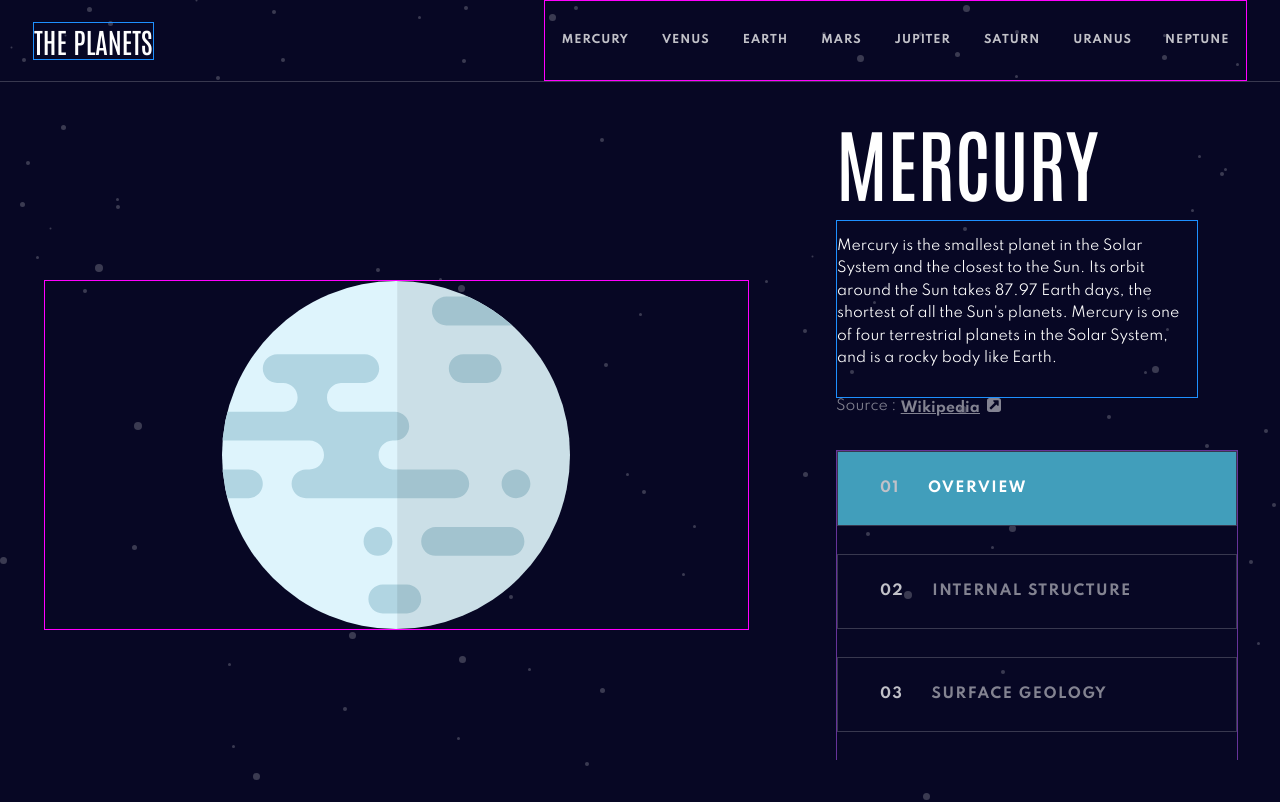
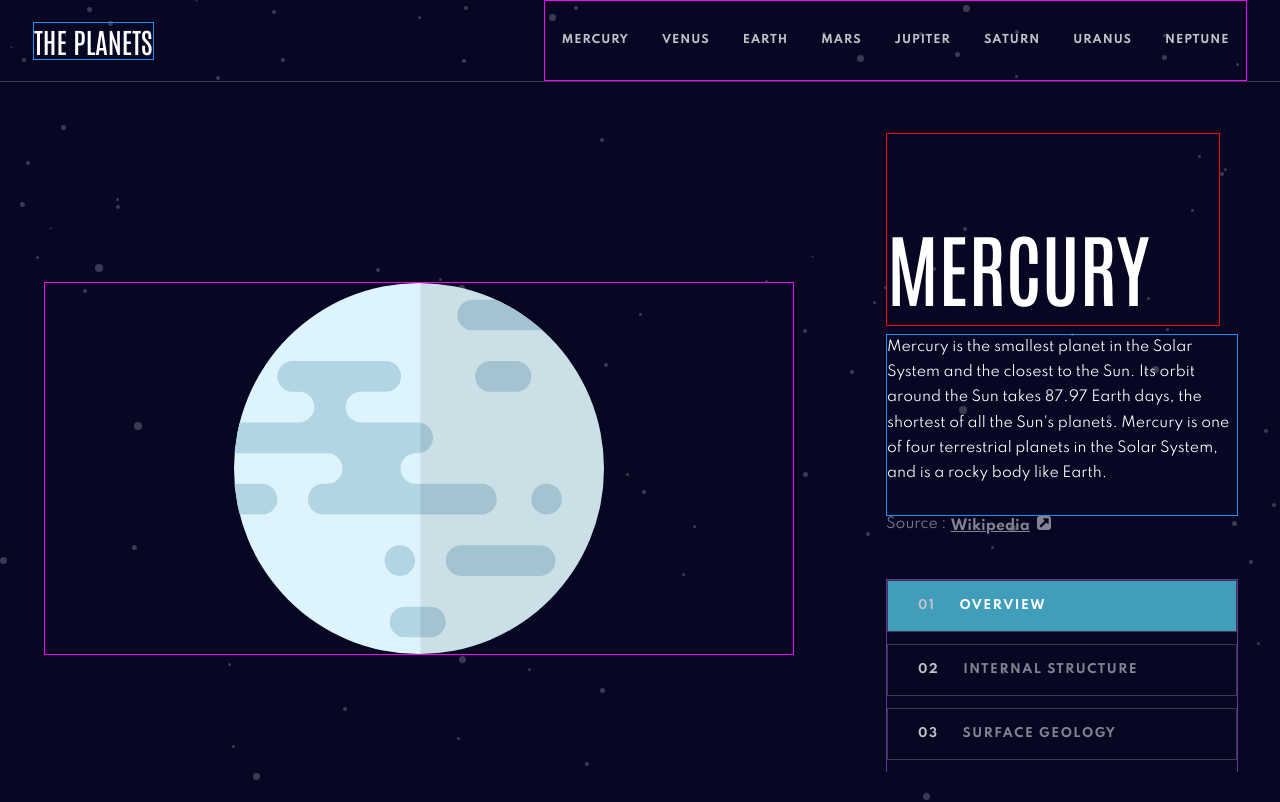
Before and after one commit to davidrhyne/planets-fact-site, a React (Create React App) app: page / in a window 1280 px wide. Shown: the top 802 px of the page. Built offline with nearby package versions, Linux system fonts and the light colour scheme.

Commit message:
completed first pass at styling entire project, starting refactoring

```diff
--- a/src/components/card/index.js
+++ b/src/components/card/index.js
@@ -80,22 +80,19 @@ Card.Button = function CardButton({ children, ...restProps}) {
     // console.log('button group current planet =', currentPlanet)
 
     const category = useCategory()
-    console.log('category = ', category)
-    console.log('sliced category = ', category.slice(0,8).toLowerCase())
-
-
+    // console.log('category = ', category)
+    // console.log('sliced category = ', category.slice(0,8).toLowerCase())
 
     const updateCategory = useCategoryUpdate();
     function handleButtonClick(value) {
-        console.log('button update value = ', value)
-        console.log('button update value sliced = ', value.slice(2))
-        // if the prefix is clicked instead of anywhere else on the button
+
+        // if the prefix or suffix is clicked instead of anywhere else on the button
         // then adjust the value to the expected category value
         if (value === '01') {
             updateCategory('Overview')
-        } else if (value === '02') {
+        } else if (value === '02' || value.trim() === 'Structure') {
             updateCategory('Internal Structure')
-        } else if (value === '03') {
+        } else if (value === '03' || value.trim() === 'Geology') {
             updateCategory('Surface Geology')
         } else {
             updateCategory(value.slice(2))
--- a/src/components/card/styles/Card.js
+++ b/src/components/card/styles/Card.js
@@ -36,7 +36,7 @@ export const Container = styled.div`
         display: grid;
         margin: 0 auto;
         gap: 0 1em; */
-        grid-template-columns: repeat(2, 1fr) minmax(400px,1fr);
+        grid-template-columns: repeat(2, 1fr) 350px;
         grid-template-rows: 1fr;
         grid-template-areas:
             "image image title"
@@ -57,17 +57,19 @@ export const Title = styled.div`
     font-weight: ${FONT_WEIGHT.MEDIUM};
     text-transform: uppercase;
     margin: .2em ;
+    border: 1px solid red;
 
 
     @media (min-width: ${BREAKPOINT.TABLET}) {
         font-size: 3rem;
         margin-left: 0;
+        margin-top: .5em;
     }
 
     @media (min-width: ${BREAKPOINT.DESKTOP}) {
         font-size: 5rem;
         margin-bottom: .1em;
-
+        padding: 1em 0 .1em;
     }
 
 `
@@ -88,11 +90,14 @@ export const Text = styled.div`
     @media (min-width: ${BREAKPOINT.TABLET}) {
         text-align: left;
         max-width: unset;
+        padding: 1em 0 2em;
     }
     @media (min-width: ${BREAKPOINT.DESKTOP}) {
         font-size: .875rem;
-        line-height: 1.6;
-        padding: 1em 0 2em;
+        line-height: 1.8;
+        width: 100%;
+        padding: 0;
+        min-height: 180px;
     }
 
 `
@@ -118,8 +123,8 @@ export const ButtonGroup = styled.div`
     }
 
     @media (min-width: ${BREAKPOINT.DESKTOP}) {
-        margin-bottom: 4em;
-        font-size: .875rem;
+        margin-bottom: 6em;
+        font-size: .75rem;
     }
 
 `
@@ -194,7 +199,8 @@ export const Button = styled.div`
 
     @media (min-width: ${BREAKPOINT.DESKTOP}) {
         margin-left: 0;
-
+        padding: 1.5em 2.5em;
+        margin-bottom: 1em;
     }
 `
 export const ImageContainer = styled.div`
@@ -216,6 +222,7 @@ export const ImageContainer = styled.div`
 
     @media (min-width: ${BREAKPOINT.SMALL_TABLET}) {
         min-height: 425px;
+
 
     }
 
@@ -294,6 +301,9 @@ export const LinkContainer = styled.div`
     display: flex;
     margin: 0 0 3em;
 
+    @media (min-width: ${BREAKPOINT.TABLET}) {
+        margin: 0 0 4em;
+    }
 
 `
 
@@ -333,6 +343,7 @@ export const FactoidContainer = styled.div`
         justify-content: space-between;
         padding: 0;
     }
+
 `
 
 
@@ -358,6 +369,7 @@ export const Factoid = styled.div`
 
     @media (min-width: ${BREAKPOINT.DESKTOP}) {
         width: 23%;
+        padding: 2.5em;
     }
 
 `
--- a/src/containers/card.js
+++ b/src/containers/card.js
@@ -66,7 +66,7 @@ export function CardContainer( {children, ...restProps}) {
                     <Card.Text>
                         {category === 'Overview' ?
                             currentPlanetData.overview.content :
-                            category === 'Internal Structure' || category === 'Internal' ?
+                            category.slice(0,8) === 'Internal' ?
                             currentPlanetData.structure.content :
                             currentPlanetData.geology.content}
                     </Card.Text>
@@ -75,7 +75,7 @@ export function CardContainer( {children, ...restProps}) {
                         <Card.Label>Source : </Card.Label>
                         <Card.Link href={category === 'Overview' ?
                                 currentPlanetData.overview.source :
-                                category === 'Internal Structure' || category === 'Internal' ?
+                                category.slice(0,8) === 'Internal' ?
                                 currentPlanetData.structure.source :
                                 currentPlanetData.geology.source}>
                                     Wikipedia
```
